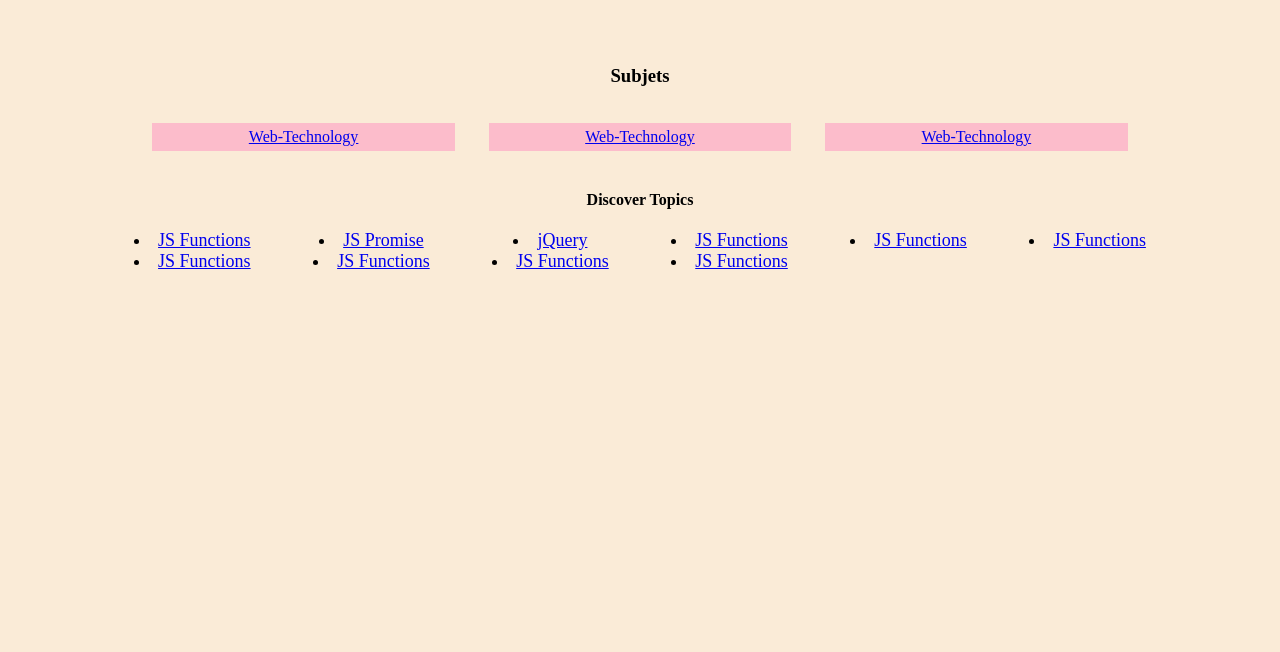
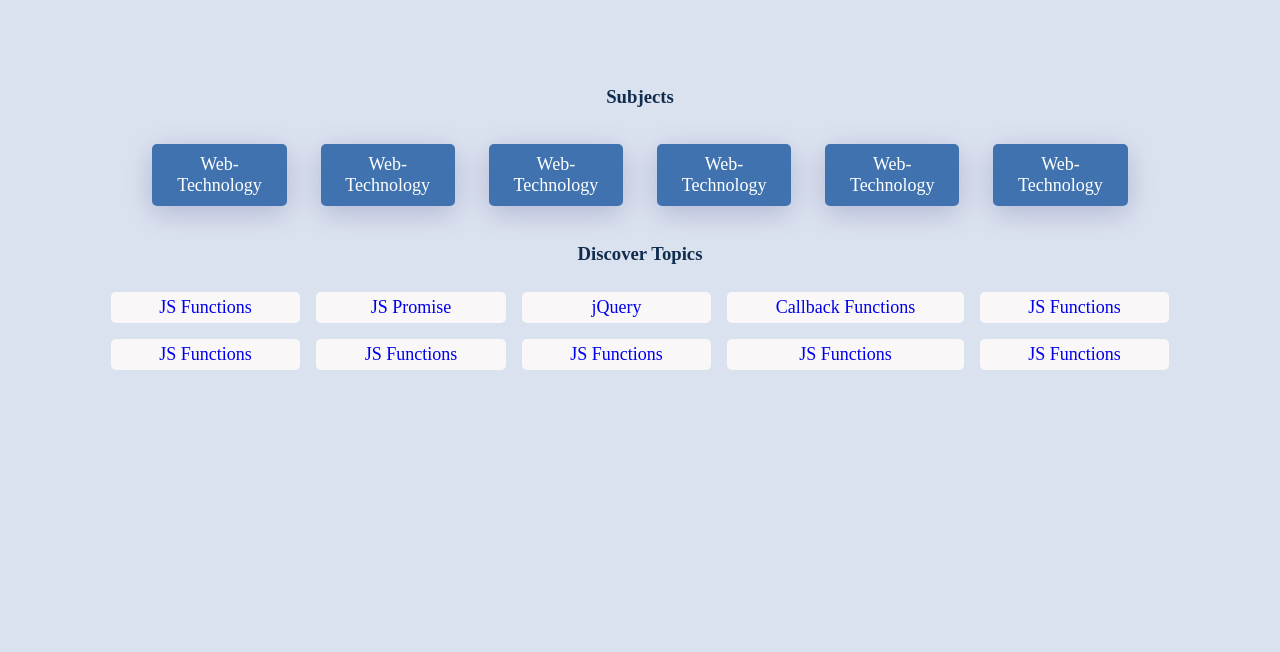
Before and after one commit to Arya0Patil/NFL, a plain HTML site: page index.html in a window 1280 px wide. Shown: the part 148-800 px from the top of the page. Drawn offline with Linux system fonts and the light colour scheme.

Commit message:
redesign

```diff
--- a/index.html
+++ b/index.html
@@ -11,27 +11,60 @@
         to{opacity: 1;}
     }
     .subject{
-        background-color: rgba(255, 105, 180, 0.364);
+        color: #fff;
+        background-color: #3F72AF;
+
+        box-shadow: rgba(14, 14, 104, 0.2) 0px 7px 29px 0px;
+        border-radius: 5px;
         /* width: max-content; */
         text-align: center;
         margin: 15;
-        padding: 5;
+        font-size: large;
+        padding: 10px;
         animation-name: subect;
         animation-duration: 2s;
         /* animation-delay: 2s; */
         /* opacity: 0; */
 
+
     }
+
     #topicGrid{
         display: inline-grid;
-        grid-template-columns: auto auto auto auto auto auto;
+        grid-template-columns: auto auto auto auto auto;
         grid-auto-columns: 5;
         width:85%;
         font-size: large;
+        animation-name: subect;
+        animation-duration: 2s;
+
     }
+    .subject-a{
+        color: #fff;
+        text-decoration: none;
+    }
+    .topic-a{
+        text-decoration: none;
+        background-color: #F9F7F7;
+        margin: 8px;
+        padding: 5px;
+
+        border-radius: 5px;
+        /* height: 180%; */
+    }
+
+
+    body {
+  background-color: #fff;
+}
+
+.dark-theme {
+  background-color: #000;
+}
 </style>
-<body style="background-color: antiquewhite;">
+<body id="body" style="background-color: #DBE2EF; color: #112D4E;">
     <br>
+    <button id="theme-toggle">Toggle Theme</button>
     <center><h1 style="animation-name: subect; animation-duration: 2s;">Welcome to Notes for Life</h1>
         <p style="animation-name: subect; animation-duration: 2s;">Study Clutter Free</p>
     </center>
@@ -39,32 +72,49 @@
 
 
     <center>
-        <h3 style="animation-name: subect; animation-duration: 2s;">Subjets</h3>
+        <h3 style="animation-name: subect; animation-duration: 2s;">Subjects</h3>
         <table style="width: 80%; align-content: center;" border="0">
             <tr>
-                <td style="text-align: center;"><div class="subject"><a href="WebTech/webtech.html"> Web-Technology </a></div></td>
-                <td><div class="subject"><a href="WebTech/webtech.html"> Web-Technology </a></div></td>
-                <td><div class="subject"><a href="WebTech/webtech.html"> Web-Technology </a></div></td>
+                <td><a class="subject-a" href="WebTech/webtech.html"><div class="subject">Web-Technology </div></a></td>
+                <td><div class="subject "><a class="subject-a"   href="WebTech/Javascript/javascript.html"> Web-Technology </a></div></td>
+                <td><div class="subject"><a  class="subject-a" href="WebTech/webtech.html"> Web-Technology </a></div></td>
+                <td><div class="subject"><a  class="subject-a" href="WebTech/webtech.html"> Web-Technology </a></div></td>
+                <td><div class="subject"><a  class="subject-a" href="WebTech/webtech.html"> Web-Technology </a></div></td>
+                <td><div class="subject"><a  class="subject-a" href="WebTech/webtech.html"> Web-Technology </a></div></td>
             </tr>
         </table>
     </center>
     <center>
-        <h4>Discover Topics</h4>
+        <h3>Discover Topics</h3>
         <div id="topicGrid">
-            <li><a href="WebTech/Javascript/Functions.md.html">JS Functions</a></li>
-            <li><a href="WebTech/Javascript/Promise.md.html">JS Promise</a></li>
-            <li><a href="WebTech/Javascript/jQUERY.md.html">jQuery</a></li>
-            <li><a href="WebTech/Javascript/Functions.md.html">JS Functions</a></li>
-            <li><a href="WebTech/Javascript/Functions.md.html">JS Functions</a></li>
-            <li><a href="WebTech/Javascript/Functions.md.html">JS Functions</a></li>
-            <li><a href="WebTech/Javascript/Functions.md.html">JS Functions</a></li>
-            <li><a href="WebTech/Javascript/Functions.md.html">JS Functions</a></li>
-            <li><a href="WebTech/Javascript/Functions.md.html">JS Functions</a></li>
-            <li><a href="WebTech/Javascript/Functions.md.html">JS Functions</a></li>
+            <a class="topic-a" href="WebTech/Javascript/Functions.md.html">JS Functions</a>
+            <a class="topic-a" href="WebTech/Javascript/Promise.md.html">JS Promise</a>
+            <a class="topic-a" href="WebTech/Javascript/jQUERY.md.html">jQuery</a>
+            <a class="topic-a" href="WebTech/Javascript/Callback_Functions.html">Callback Functions</a>
+            <a class="topic-a" href="WebTech/Javascript/Functions.md.html">JS Functions</a>
+            <a class="topic-a" href="WebTech/Javascript/Functions.md.html">JS Functions</a>
+            <a class="topic-a" href="WebTech/Javascript/Functions.md.html">JS Functions</a>
+            <a class="topic-a" href="WebTech/Javascript/Functions.md.html">JS Functions</a>
+            <a class="topic-a" href="WebTech/Javascript/Functions.md.html">JS Functions</a>
+            <a class="topic-a" href="WebTech/Javascript/Functions.md.html">JS Functions</a>
         </div>
     </center>
     <!-- <ul>
         <div class="subject"><a href="WebTech/webtech.html"> Web-Technology </a></div>
     </ul> -->
+
+    <script>
+        const toggleThemeButton = document.getElementById('theme-toggle');
+
+        function changeTheme(){
+          document.getElementId("body").style;
+
+        }
+
+toggleThemeButton.addEventListener('click', () => {
+  const body = document.querySelector('body');
+  body.classList.toggle('dark-theme');
+});
+    </script>
 </body>
 </html>
```
Also changed, not shown: WebTech/Javascript/Callback_Functions.html (added, +65 -0 lines), WebTech/Javascript/javascript.html (+2 -0 lines).
